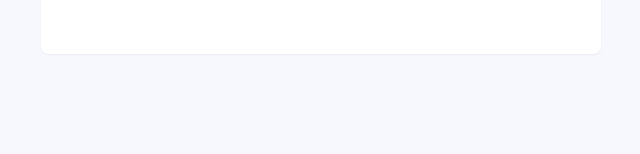
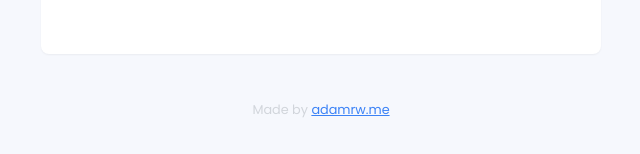
Before and after one commit to adamrayw/askme, a React (Create React App) app: page / in a window 1280 px wide. Shown: the part 428-582 px from the top of the page, without its empty margins (319-959 px from the left). Built offline with nearby package versions, Linux system fonts and the light colour scheme.

Commit message:
Add footer

```diff
--- a/src/pages/Home.jsx
+++ b/src/pages/Home.jsx
@@ -64,6 +64,9 @@ export default function Home() {
                     </form>
                 </div>
             </section>
+            <footer className='h-20 flex justify-center items-center'>
+                <small className='text-gray-300'>Made by <a className='underline text-blue-500' href="https://adamrw.me/" rel='noreferrer' target='_blank'>adamrw.me</a></small>
+            </footer>
         </div>
 
     )
--- a/src/pages/Result.jsx
+++ b/src/pages/Result.jsx
@@ -41,6 +41,9 @@ export default function Result() {
                     </div>
                 </div>
             </section>
+            <footer className='h-20 flex justify-center items-center'>
+                <small className='text-gray-300'>Made by <a className='underline text-blue-500' href="https://adamrw.me/" rel='noreferrer' target='_blank'>adamrw.me</a></small>
+            </footer>
         </div>
     );
 }
```
